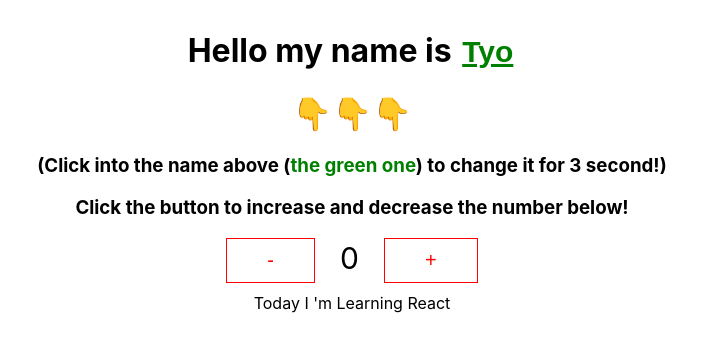
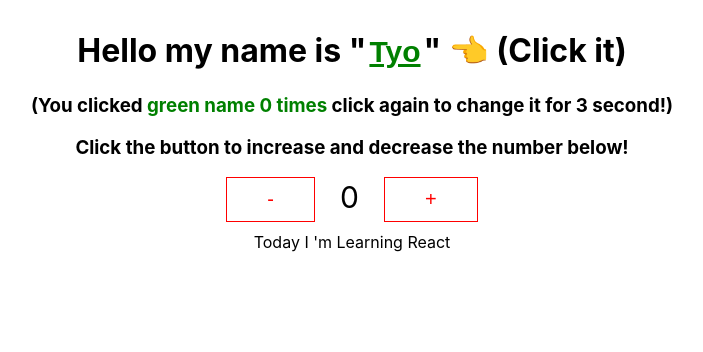
Before and after one commit to tyoprataama/learning-react, a React (Create React App) app: page / in a window 1280 px wide. Shown: the top 352 px of the page, without its empty margins (288-991 px from the left). Built offline with nearby package versions, Linux system fonts and the light colour scheme.

Commit message:
react side effect

```diff
--- a/src/App.js
+++ b/src/App.js
@@ -1,25 +1,6 @@
-import React, { useState } from 'react';
+import React, { useState, useEffect } from 'react';
 
 function App() {
-  // Nama
-  const myName = 'Tyo';
-  const [displayName, setDisplayName] = useState(myName);
-  //  Button increment & decrement
-  const [count, setCount] = useState(0);
-  //  Merubah nama pada sebelumnya menjadi wazowski selama 3 detik
-  function handleClick () {
-    setDisplayName('Wazowski');
-    setTimeout(() => {
-      setDisplayName(myName);
-    }, 3000);
-  }
-  //  Increment & Decrement btn
-  function decrementCount () {
-    setCount(prevCount => prevCount -1)
-  }
-  function incrementCount () {
-    setCount(prevCount => prevCount +1)
-  }
   //  Hover style
   const [isHovering, setIsHovering] = useState(false);
   const handleMouseEnter = () => {
@@ -67,14 +48,39 @@ function App() {
     textDecorationLine: 'underline',
     display: 'inline',
   }
-  const blueOne = {
+  const greenOne = {
     color: 'green',
+  }
+
+
+  // Nama
+  const myName = 'Tyo';
+  const [displayName, setDisplayName] = useState(myName);
+  //  Button increment & decrement
+  const [count, setCount] = useState(0);
+  //  React side effect
+  useEffect(() => {
+    document.title = `You clicked ${count} times`
+  })
+  //  Merubah nama pada sebelumnya menjadi wazowski selama 3 detik
+  function handleClick () {
+    setDisplayName('Wazowski');
+    setTimeout(() => {
+      setDisplayName(myName);
+    }, 3000);
+    setCount(count + 1);
+  }
+  //  Increment & Decrement btn
+  function decrementCount () {
+    setCount(prevCount => prevCount -1)
+  }
+  function incrementCount () {
+    setCount(prevCount => prevCount +1)
   }
   return (
     <div className="App" style={appwrap}>
-      <h1>Hello my name is <button style={mynama} onClick={handleClick}>{displayName}</button></h1>
-      <h1>👇👇👇</h1>
-      <h3>(Click into the name above (<span style={blueOne}>the green one</span>) to change it for 3 second!)</h3>
+      <h1>Hello my name is "<button style={mynama} onClick={handleClick}>{displayName}</button>" 👈 (Click it)</h1>
+      <h3>(You clicked <span style={greenOne}>green name {count} times</span> click again to change it for 3 second!)</h3>
       <h3>Click the button to increase and decrease the number below!</h3>
       <div style={btnWrap}>
       <button style={btnInc} onClick={decrementCount} onMouseEnter={handleMouseEnter} onMouseLeave={handleMouseLeave}>-</button>
```
